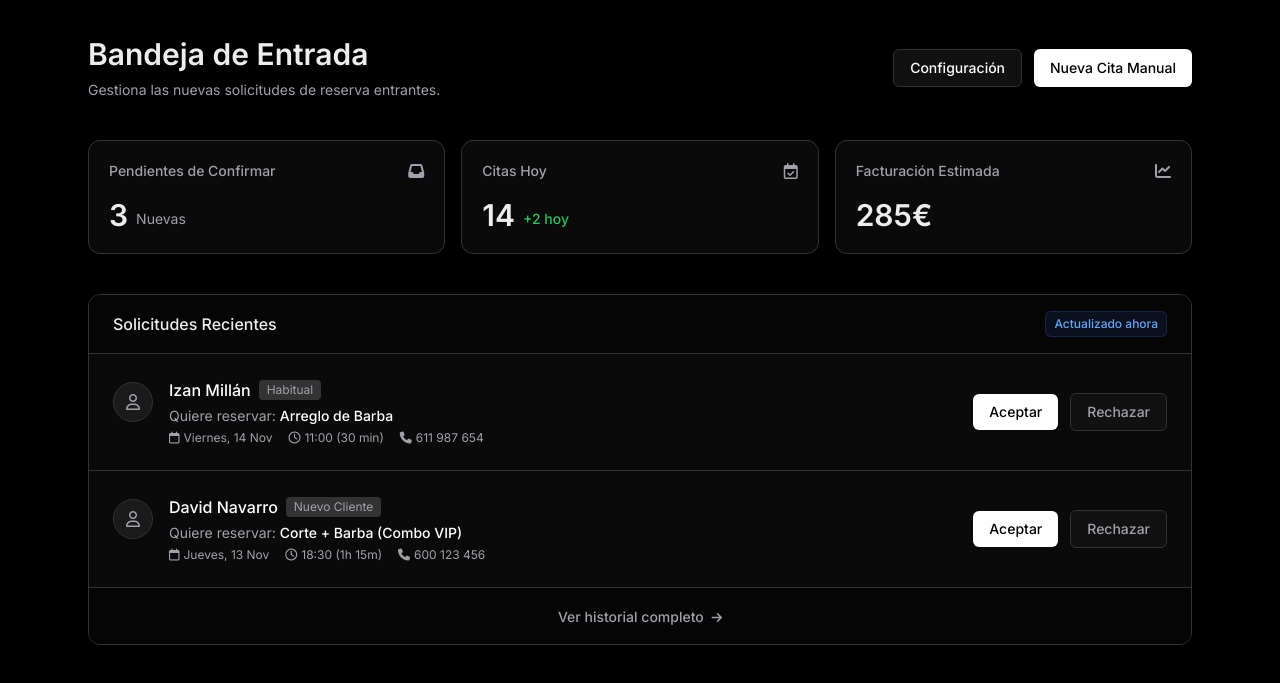
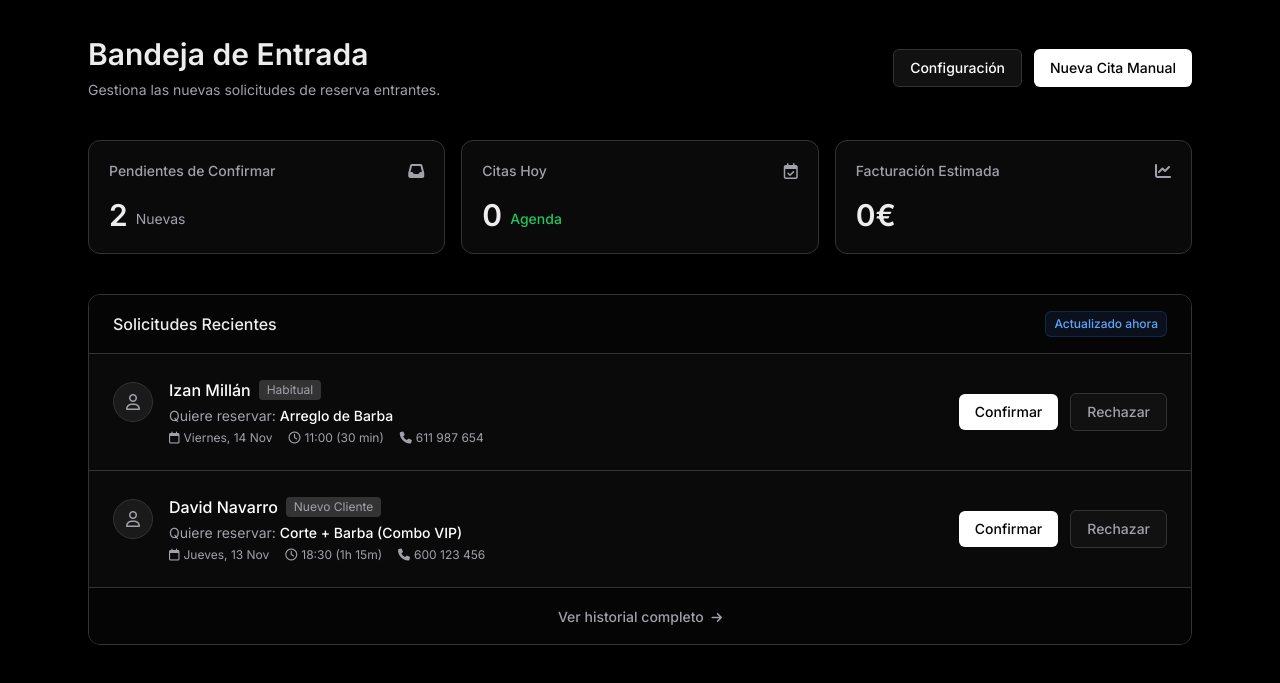
Before and after one commit to alvarov21/Javi-Fenol-JF-Barber-, a plain HTML site: page admin.html in a window 1280 px wide. Shown: the part 69-752 px from the top of the page. Drawn offline with nearby package versions, Linux system fonts and the light colour scheme.

Commit message:
feat: métricas dinámicas y redirección a whatsapp al confirmar

```diff
--- a/admin.html
+++ b/admin.html
@@ -100,7 +100,7 @@
                     <i class="fa-solid fa-inbox text-[#a1a1aa]"></i>
                 </div>
                 <div class="flex items-end gap-2">
-                    <span class="text-3xl font-semibold">3</span>
+                    <span id="metric-pendientes" class="text-3xl font-semibold">0</span>
                     <span class="text-[#a1a1aa] text-sm mb-1">Nuevas</span>
                 </div>
             </div>
@@ -110,8 +110,8 @@
                     <i class="fa-regular fa-calendar-check text-[#a1a1aa]"></i>
                 </div>
                 <div class="flex items-end gap-2">
-                    <span class="text-3xl font-semibold">14</span>
-                    <span class="text-green-500 text-sm mb-1 font-medium">+2 hoy</span>
+                    <span id="metric-hoy" class="text-3xl font-semibold">0</span>
+                    <span class="text-green-500 text-sm mb-1 font-medium">Agenda</span>
                 </div>
             </div>
             <div class="bg-[#0a0a0a] geist-border rounded-xl p-5 flex flex-col justify-between">
@@ -120,7 +120,7 @@
                     <i class="fa-solid fa-chart-line text-[#a1a1aa]"></i>
                 </div>
                 <div class="flex items-end gap-2">
-                    <span class="text-3xl font-semibold">285€</span>
+                    <span id="metric-facturacion" class="text-3xl font-semibold">0€</span>
                 </div>
             </div>
         </div>
@@ -148,9 +148,34 @@
 
     <script src="./db.js"></script>
     <script>
+        const PRICING = {
+            'Corte Clásico / Fade': 15,
+            'Arreglo de Barba': 10,
+            'Arreglo de Barba VIP': 12,
+            'Corte + Barba': 25,
+            'Corte + Barba (Combo VIP)': 25
+        };
+
         function renderBookings() {
             const bookings = getBookings().sort((a, b) => b.timestamp - a.timestamp); // Más recientes primero
             const container = document.getElementById('booking-list');
+
+            // Actualizar métricas dinámicas
+            let pendientes = 0;
+            let citasHoy = 0;
+            let facturacion = 0;
+
+            bookings.forEach(b => {
+                if (b.status === 'pending') pendientes++;
+                if (b.date.toLowerCase().includes('hoy') && b.status !== 'rejected') {
+                    citasHoy++;
+                    facturacion += (PRICING[b.service] || 15);
+                }
+            });
+
+            document.getElementById('metric-pendientes').innerText = pendientes;
+            document.getElementById('metric-hoy').innerText = citasHoy;
+            document.getElementById('metric-facturacion').innerText = facturacion + '€';
 
             if (bookings.length === 0) {
                 container.innerHTML = '<div class="p-6 text-center text-[#a1a1aa]">No hay solicitudes pendientes.</div>';
@@ -184,8 +209,8 @@
                         </div>
                         <div class="flex items-center gap-3 w-full md:w-auto">
                             ${isAccepted ?
-                                '<span class="text-green-500 text-sm font-medium"><i class="fa-solid fa-check mr-1"></i> Aceptada</span>' :
-                                `<button onclick="handleStatus('${b.id}', 'accepted')" class="flex-1 md:flex-none bg-white hover:bg-gray-200 text-black px-4 py-2 rounded-md text-sm font-medium transition-colors">Aceptar</button>
+                                '<span class="text-green-500 text-sm font-medium"><i class="fa-solid fa-check mr-1"></i> Confirmada</span>' :
+                                `<button onclick="handleStatus('${b.id}', 'accepted', '${b.phone}', '${b.clientName}', '${b.date}', '${b.time}')" class="flex-1 md:flex-none bg-white hover:bg-gray-200 text-black px-4 py-2 rounded-md text-sm font-medium transition-colors">Confirmar</button>
                                  <button onclick="handleStatus('${b.id}', 'rejected')" class="flex-1 md:flex-none bg-[#111] hover:bg-red-500/10 hover:text-red-500 hover:border-red-500/50 text-[#a1a1aa] border border-[#333] px-4 py-2 rounded-md text-sm font-medium transition-colors">Rechazar</button>`
                             }
                         </div>
@@ -197,9 +222,17 @@
             container.innerHTML = html;
         }
 
-        function handleStatus(id, status) {
+        function handleStatus(id, status, phone, name, date, time) {
             updateBookingStatus(id, status);
             renderBookings();
+
+            if (status === 'accepted' && phone) {
+                // Formatear mensaje para WhatsApp
+                const text = encodeURIComponent(`Hola ${name} 👋\n\nTe confirmo tu cita en *JF Barber* para el *${date}* a las *${time}*.\n\n¡Te esperamos!`);
+                const cleanPhone = phone.replace(/[^0-9]/g, '');
+                const phoneWithPrefix = cleanPhone.length === 9 ? '34' + cleanPhone : cleanPhone;
+                window.open(`https://wa.me/${phoneWithPrefix}?text=${text}`, '_blank');
+            }
         }
 
         // Renderizar al cargar
```
